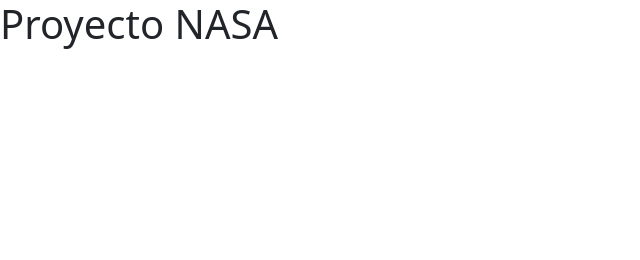
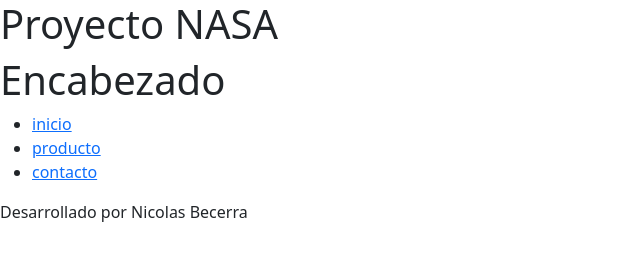
Before and after one commit to NicolasBece/Proyecto-nasa, a plain HTML site: page index.html in a window 1280 px wide. Shown: the whole page, without its empty margins (0-640 px from the left). Drawn offline with nearby package versions, Linux system fonts and the light colour scheme.

Commit message:
Actualizacion de index

```diff
--- a/index.html
+++ b/index.html
@@ -9,8 +9,23 @@
 </head>
 <body>
     <h1>Proyecto NASA</h1>
-
-
+    <header>
+        <h1>Encabezado</h1>
+    </header>
+    <nav><ul>
+            <li>
+                <a href="#">inicio</a>
+            </li>
+            <li>
+                <a href="#">producto</a>
+            </li>
+            <li>
+                <a href="#">contacto</a>
+            </li>
+        </ul>
+    </nav>
+    <section></section>
+    <footer>Desarrollado por Nicolas Becerra</footer>
 </body>
 <script src="https://cdn.jsdelivr.net/npm/bootstrap@5.3.6/dist/js/bootstrap.bundle.min.js" integrity="sha384-j1CDi7MgGQ12Z7Qab0qlWQ/Qqz24Gc6BM0thvEMVjHnfYGF0rmFCozFSxQBxwHKO" crossorigin="anonymous"></script>
 </html>
```
